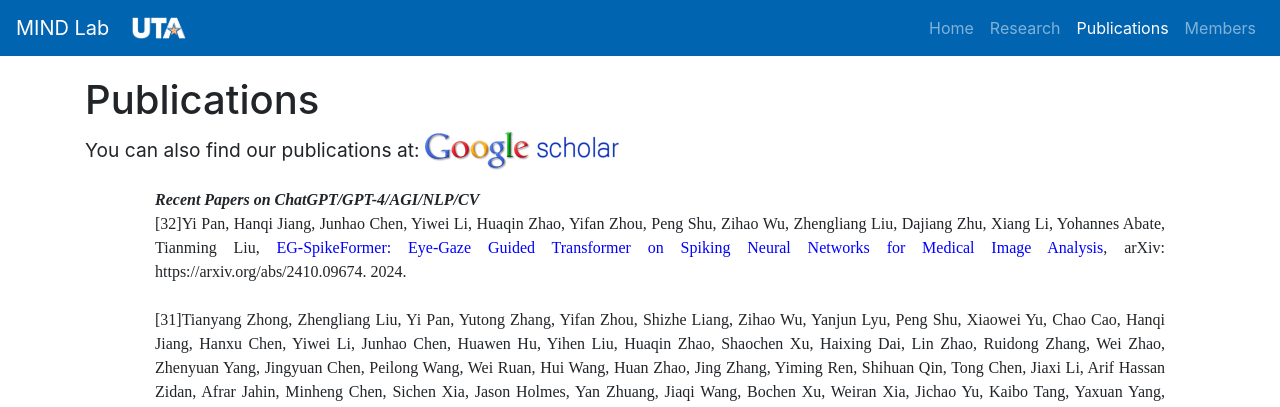
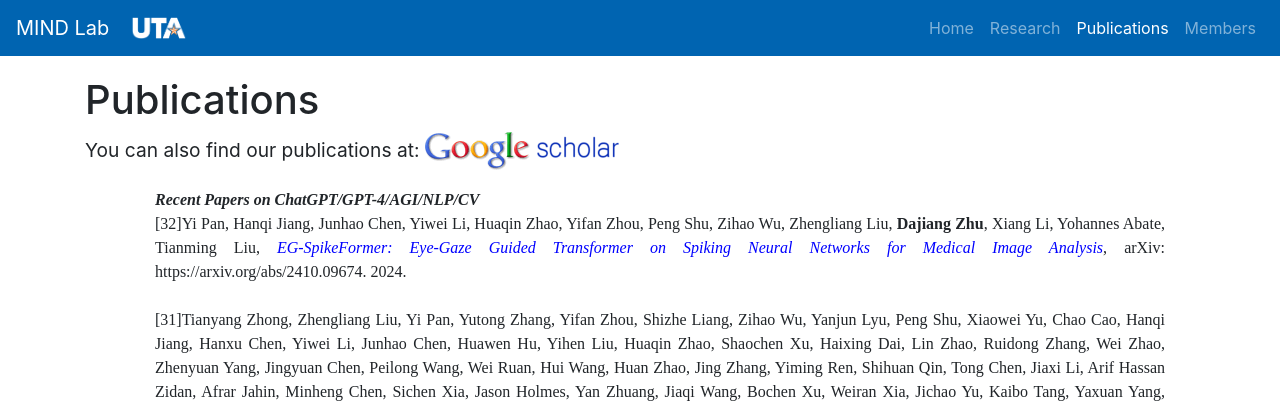
Before and after one commit to Deep-MI/Deep-MI.github.io, a Jekyll site: the page built from publications/index.html, in a window 1280 px wide and 900 px high. Shown: the top 407 px of the window. Built offline with Jekyll 4.4.1, drawn with Linux system fonts in a browser that asks for light colours; nearby versions of some CDN libraries; comment, search, counter and statistics services are not loaded.

Commit message:
Update index.html

```diff
--- a/publications/index.html
+++ b/publications/index.html
@@ -20,7 +20,7 @@ group: publications
                             <i>Recent Papers on ChatGPT/GPT-4/AGI/NLP/CV</i>
                         </strong>
                         <br>
-                        [32]Yi Pan, Hanqi Jiang, Junhao Chen, Yiwei Li, Huaqin Zhao, Yifan Zhou, Peng Shu, Zihao Wu, Zhengliang Liu, Dajiang Zhu, Xiang Li, Yohannes Abate, Tianming Liu,  <a href="https://arxiv.org/abs/2410.09674" style="color: blue;">EG-SpikeFormer: Eye-Gaze Guided Transformer on Spiking Neural Networks for Medical Image Analysis</a>, arXiv: https://arxiv.org/abs/2410.09674. 2024.
+                        [32]Yi Pan, Hanqi Jiang, Junhao Chen, Yiwei Li, Huaqin Zhao, Yifan Zhou, Peng Shu, Zihao Wu, Zhengliang Liu, <b>Dajiang Zhu</b>, Xiang Li, Yohannes Abate, Tianming Liu,  <a href="https://arxiv.org/abs/2410.09674" style="color: blue;"><i>EG-SpikeFormer: Eye-Gaze Guided Transformer on Spiking Neural Networks for Medical Image Analysis</i></a>, arXiv: https://arxiv.org/abs/2410.09674. 2024.
 <br>
                         <br>
                         [31]Tianyang Zhong, Zhengliang Liu, Yi Pan, Yutong Zhang, Yifan Zhou, Shizhe Liang, Zihao Wu, Yanjun Lyu, Peng Shu, Xiaowei Yu, Chao Cao, Hanqi Jiang, Hanxu Chen, Yiwei Li, Junhao Chen, Huawen Hu, Yihen Liu, Huaqin Zhao, Shaochen Xu, Haixing Dai, Lin Zhao, Ruidong Zhang, Wei Zhao, Zhenyuan Yang, Jingyuan Chen, Peilong Wang, Wei Ruan, Hui Wang, Huan Zhao, Jing Zhang, Yiming Ren, Shihuan Qin, Tong Chen, Jiaxi Li, Arif Hassan Zidan, Afrar Jahin, Minheng Chen, Sichen Xia, Jason Holmes, Yan Zhuang, Jiaqi Wang, Bochen Xu, Weiran Xia, Jichao Yu, Kaibo Tang, Yaxuan Yang, Bolun Sun, Tao Yang, Guoyu Lu, Xianqiao Wang, Lilong Chai, He Li, Jin Lu, Lichao Sun, Xin Zhang, Bao Ge, Xintao Hu, Lian Zhang, Hua Zhou, Lu Zhang, Shu Zhang, Ninghao Liu, Bei Jiang, Linglong Kong, Zhen Xiang, Yudan Ren, Jun Liu, Xi Jiang, Yu Bao, Wei Zhang, Xiang Li, Gang Li, Wei Liu, Dinggang Shen, Andrea Sikora, Xiaoming Zhai, Dajiang Zhu, Tianming Liu, Evaluation of OpenAI o1: Opportunities and Challenges of AGI, arXiv: https://arxiv.org/abs/2409.18486. 2024.
```
